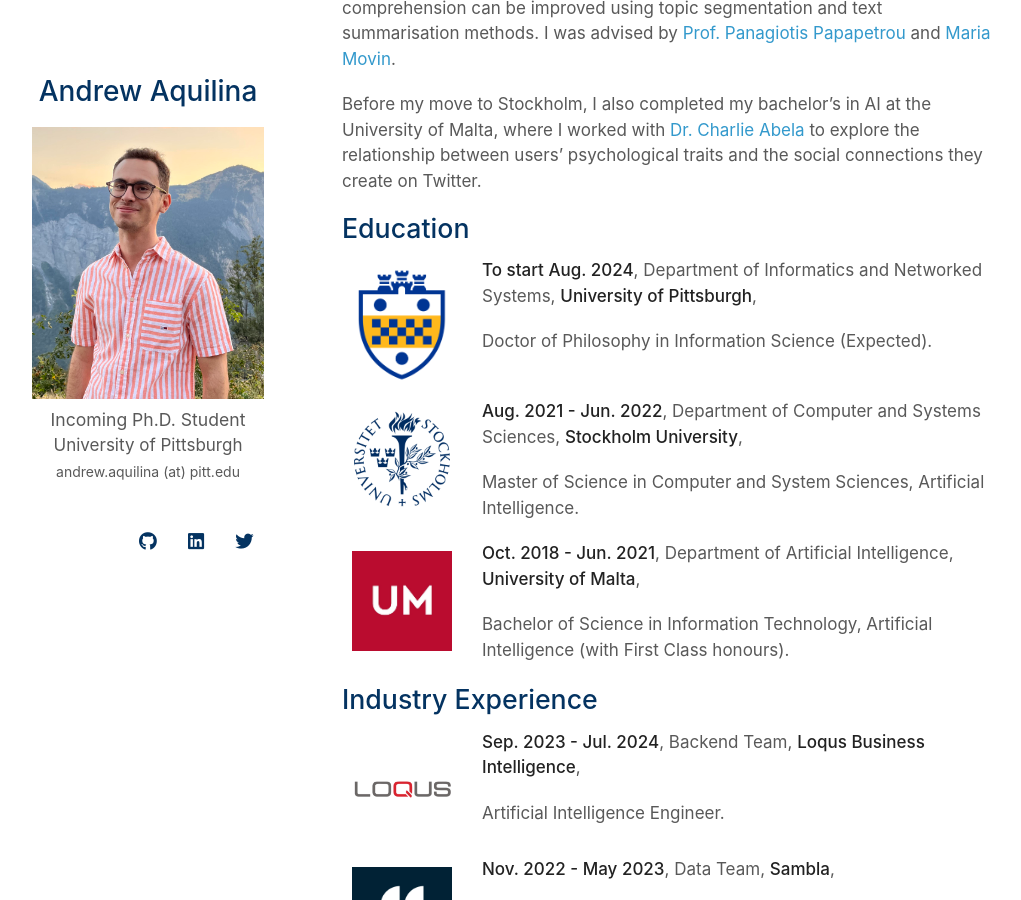
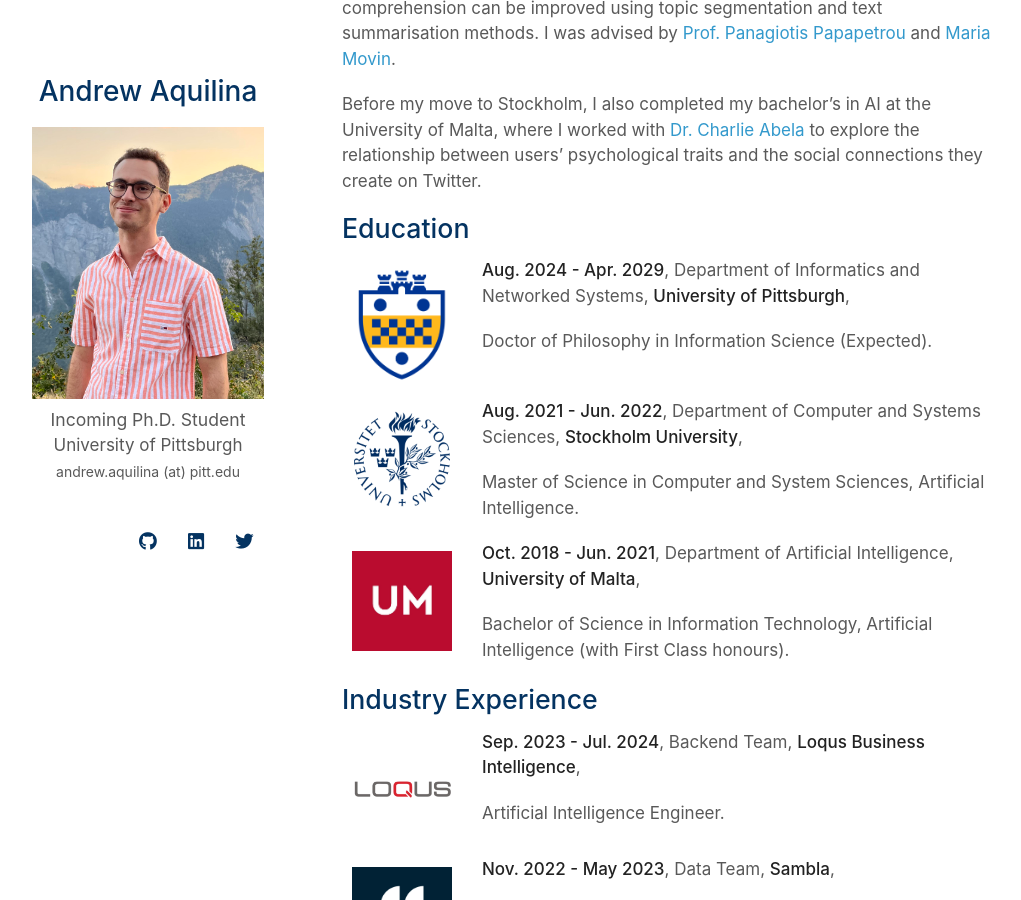
Before and after one commit to andaqu/andaqu.github.io, a Jekyll site: the page built from index.md, in a window 1280 px wide and 900 px high, scrolled down 350 px. Shown: the whole window, without its empty margins (128-1149 px from the left). Built offline with Jekyll 4.4.1, drawn with Linux system fonts in a browser that asks for light colours; nearby versions of some CDN libraries; a style sheet for code colours, icons or effects is not loaded.

Commit message:
Update index.md

```diff
--- a/index.md
+++ b/index.md
@@ -17,7 +17,7 @@
         <img style="max-width: 100px; padding: 10px;" src="assets/img/pitt.png">
     </div>
     <div>
-        <p><strong>To start Aug. 2024</strong>, Department of Informatics and Networked Systems, <strong>University of Pittsburgh</strong>,</p>
+        <p><strong>Aug. 2024 - Apr. 2029</strong>, Department of Informatics and Networked Systems, <strong>University of Pittsburgh</strong>,</p>
         <p>Doctor of Philosophy in Information Science (Expected).</p>
     </div>
 </div>
```
